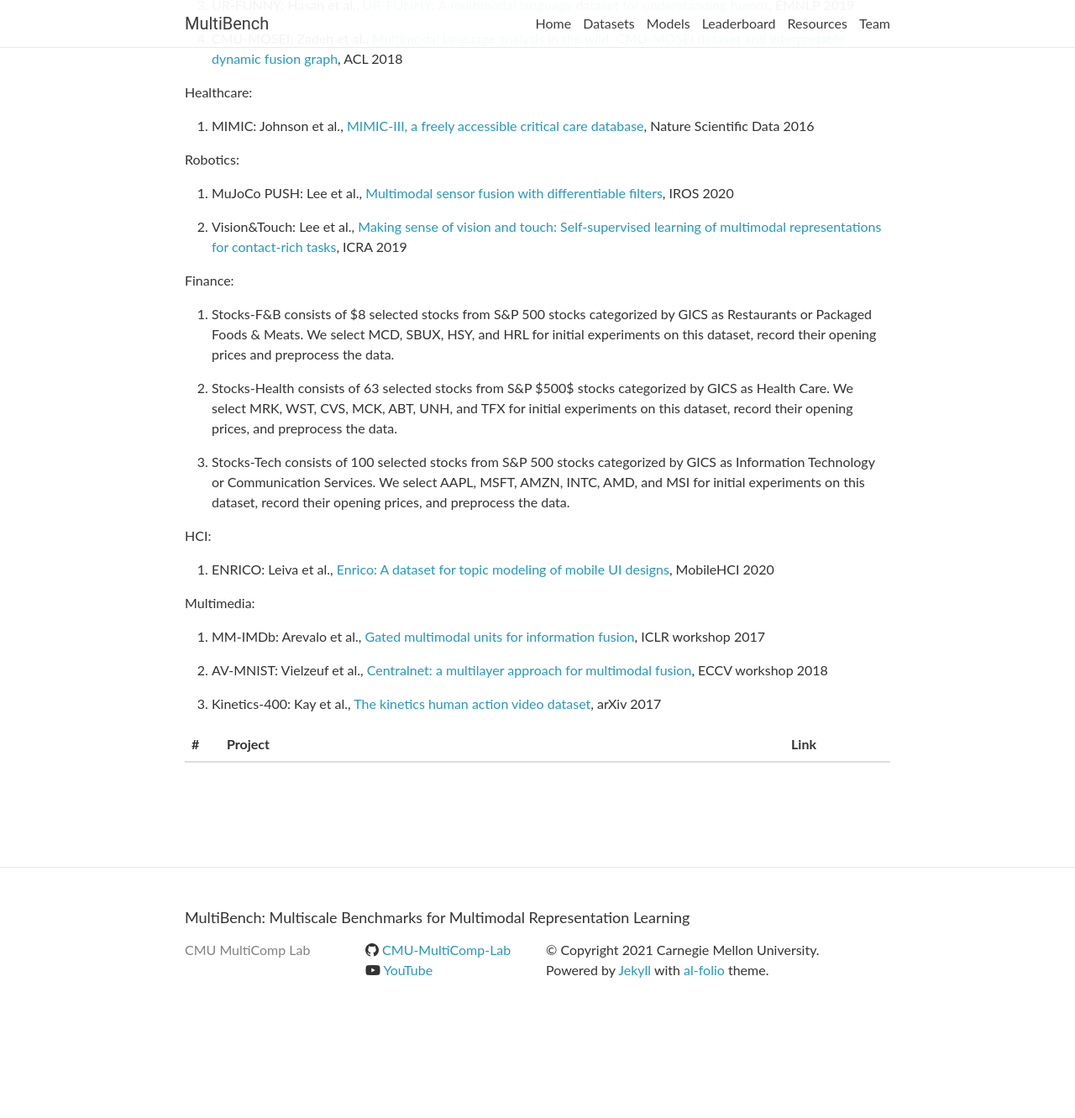
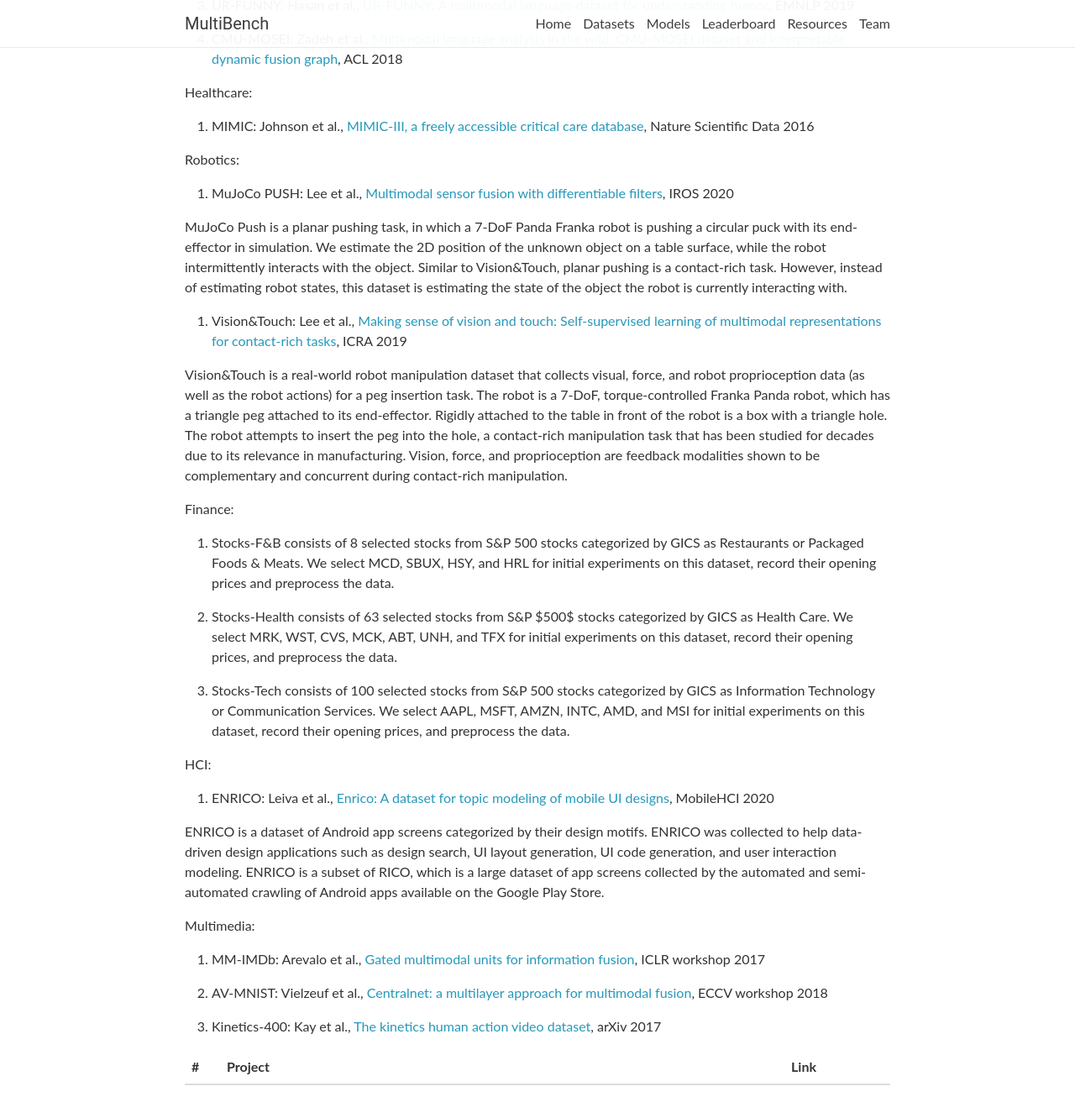
Before and after one commit to CMU-MultiComp-Lab/multibench, a Jekyll site: the page built from _pages/datasets.md, in a window 1280 px wide and 1400 px high, scrolled down 362 px. Shown: the top 1331 px of the window at 84% size. Built offline with Jekyll 4.4.1, drawn with Linux system fonts in a browser that asks for light colours; nearby versions of some CDN libraries; library files that are not in the unit come from our copies; comment, search, counter and statistics services are not loaded; before the commit the page ends 1590 px from its top, so only the background shows below that.

Commit message:
Update datasets.md

```diff
--- a/_pages/datasets.md
+++ b/_pages/datasets.md
@@ -24,11 +24,15 @@
 
 1. MuJoCo PUSH: Lee et al., [Multimodal sensor fusion with differentiable filters](https://arxiv.org/abs/2010.13021), IROS 2020
 
+MuJoCo Push is a planar pushing task, in which a 7-DoF Panda Franka robot is pushing a circular puck with its end-effector in simulation. We estimate the 2D position of the unknown object on a table surface, while the robot intermittently interacts with the object. Similar to Vision&Touch, planar pushing is a contact-rich task. However, instead of estimating robot states, this dataset is estimating the state of the object the robot is currently interacting with.
+
 2. Vision&Touch: Lee et al., [Making sense of vision and touch: Self-supervised learning of multimodal representations for contact-rich tasks](https://arxiv.org/abs/1810.10191), ICRA 2019
+
+Vision&Touch is a real-world robot manipulation dataset that collects visual, force, and robot proprioception data (as well as the robot actions) for a peg insertion task. The robot is a 7-DoF, torque-controlled Franka Panda robot, which has a triangle peg attached to its end-effector. Rigidly attached to the table in front of the robot is a box with a triangle hole. The robot attempts to insert the peg into the hole, a contact-rich manipulation task that has been studied for decades due to its relevance in manufacturing. Vision, force, and proprioception are feedback modalities shown to be complementary and concurrent during contact-rich manipulation.
 
 Finance:
 
-1. Stocks-F&B consists of $8 selected stocks from S&P 500 stocks categorized by GICS as Restaurants or Packaged Foods & Meats. We select MCD, SBUX, HSY, and HRL for initial experiments on this dataset, record their opening prices and preprocess the data.
+1. Stocks-F&B consists of 8 selected stocks from S&P 500 stocks categorized by GICS as Restaurants or Packaged Foods & Meats. We select MCD, SBUX, HSY, and HRL for initial experiments on this dataset, record their opening prices and preprocess the data.
 
 2. Stocks-Health consists of 63 selected stocks from S&P $500$ stocks categorized by GICS as Health Care. We select MRK, WST, CVS, MCK, ABT, UNH, and TFX for initial experiments on  this dataset, record their opening prices, and preprocess the data.
 
@@ -38,6 +42,8 @@
 
 1. ENRICO: Leiva et al., [Enrico: A dataset for topic modeling of mobile UI designs](https://userinterfaces.aalto.fi/enrico/resources/enrico.pdf), MobileHCI 2020
 
+ENRICO is a dataset of Android app screens categorized by their design motifs. ENRICO was collected to help data-driven design applications such as design search, UI layout generation, UI code generation, and user interaction modeling. ENRICO is a subset of RICO, which is a large dataset of app screens collected by the automated and semi-automated crawling of Android apps available on the Google Play Store.
+
 Multimedia:
 
 1. MM-IMDb: Arevalo et al., [Gated multimodal units for information fusion](https://arxiv.org/abs/1702.01992), ICLR workshop 2017
```
